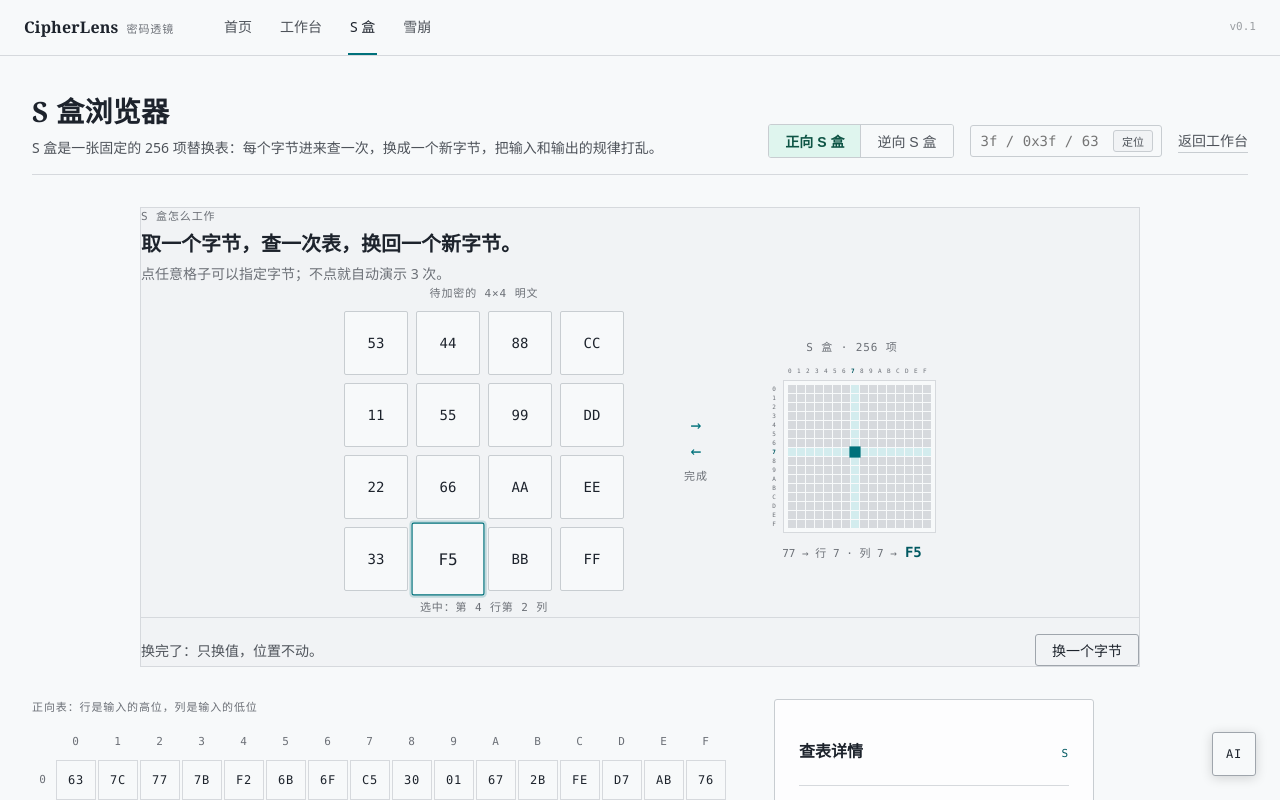
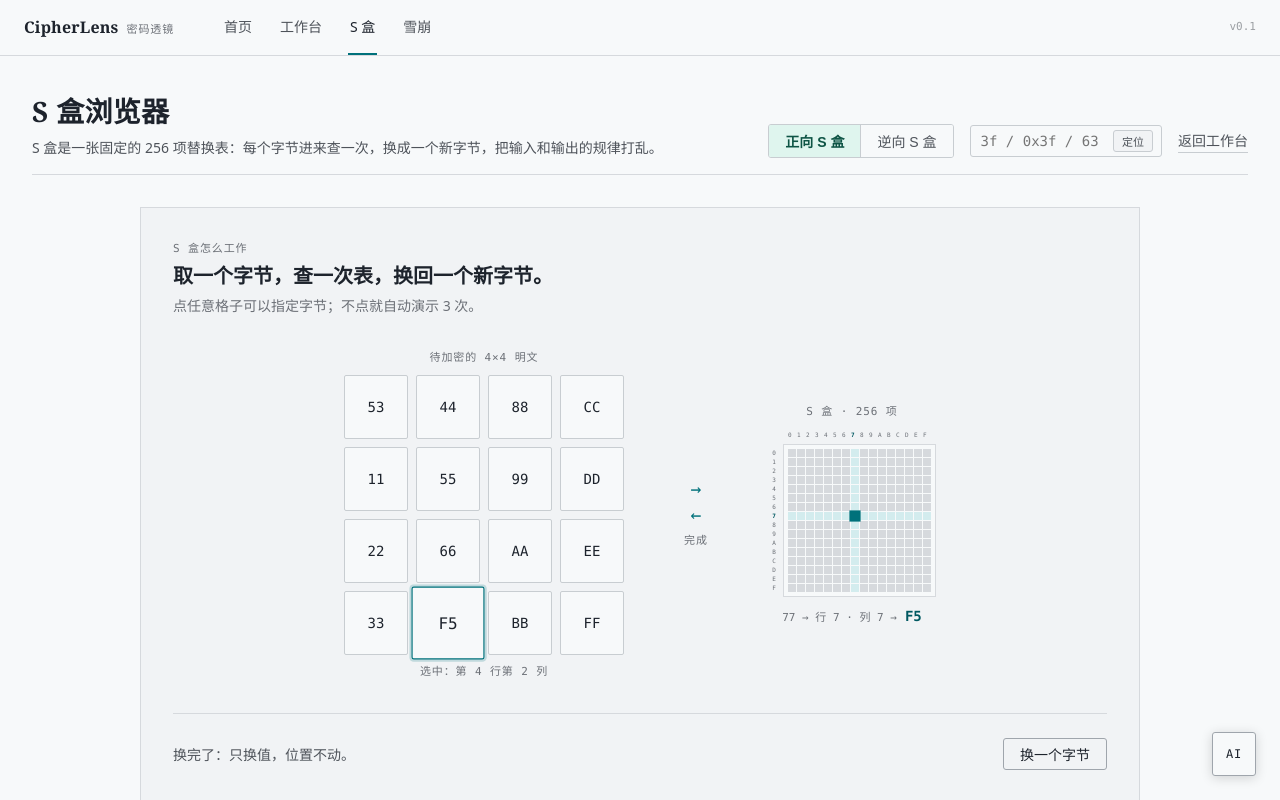
Before and after one commit to robben617/CipherLens, a Vue app in the folder frontend/: page /sbox in a window 1280 px wide. Shown: the top 800 px of the page. Built offline with nearby package versions, Linux system fonts and the light colour scheme.

Commit message:
fix(sbox): replace undefined spacing token to restore intro breathing room

```diff
--- a/frontend/src/components/sbox/SBoxIntroAnimation.vue
+++ b/frontend/src/components/sbox/SBoxIntroAnimation.vue
@@ -266,7 +266,7 @@ onBeforeUnmount(() => {
 .sba {
   max-width: 1000px;
   margin: var(--sp-6) auto 0;
-  padding: var(--sp-5);
+  padding: var(--sp-6);
   border: var(--rule-region-w) solid var(--line-hairline);
   background: var(--paper-1);
 }
@@ -274,7 +274,7 @@ onBeforeUnmount(() => {
 .sba__head {
   display: grid;
   gap: var(--sp-1);
-  margin-bottom: var(--sp-5);
+  margin-bottom: var(--sp-6);
 }
 
 .sba__eyebrow {
@@ -542,8 +542,8 @@ onBeforeUnmount(() => {
   align-items: center;
   justify-content: space-between;
   gap: var(--sp-4);
-  margin-top: var(--sp-5);
-  padding-top: var(--sp-3);
+  margin-top: var(--sp-6);
+  padding-top: var(--sp-4);
   border-top: var(--rule-region-w) solid var(--line-hairline);
 }
 
```
